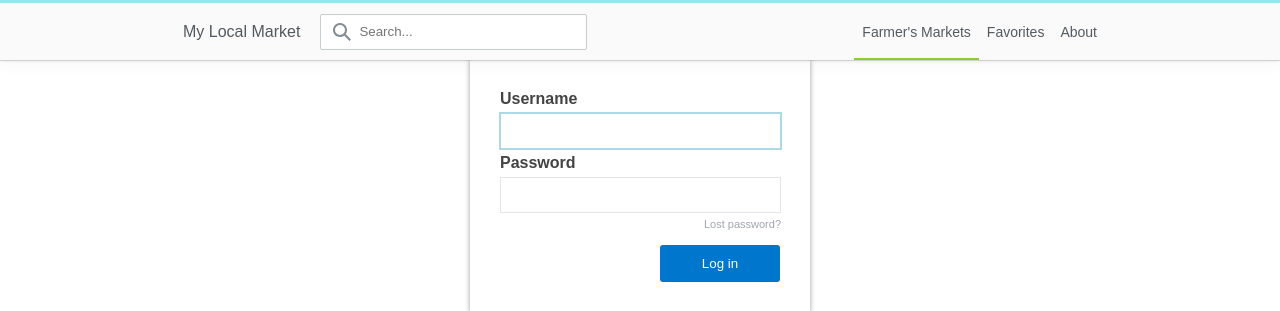
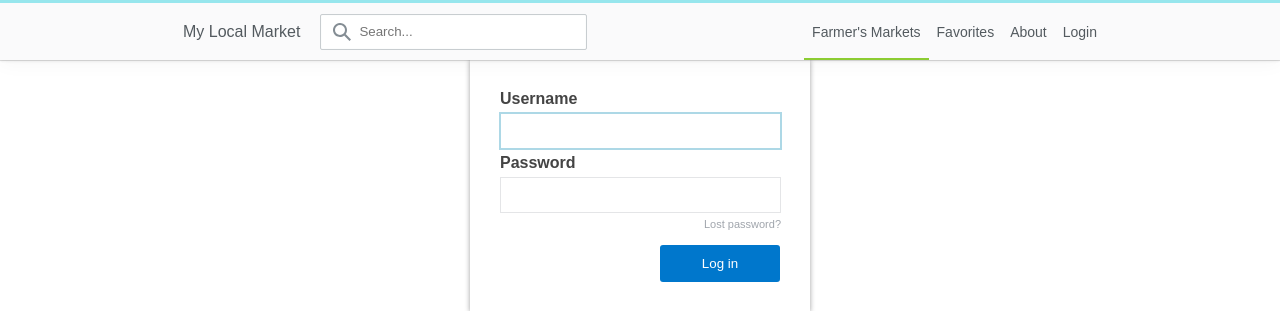
Before and after one commit to naclonts/mylocalmarket, a Django app: page /accounts/login/ in a window 1280 px wide. Shown: the top 311 px of the page. Run offline with Django 3.2, Linux system fonts and the light colour scheme; some libraries are stand-ins or nearby versions.

Commit message:
added login/logout links to homepage

```diff
--- a/markets/templates/markets/base.html
+++ b/markets/templates/markets/base.html
@@ -44,8 +44,18 @@
                     <li class="-item">
                         <a class="-link" href="#">About</a>
                     </li>
+
+                    <!-- User status -->
+                    {% if user.is_authenticated %}
+                        <li class="-item"><a class="-link" href="#">{{user.get_username}}</a></li>
+                        <li class="-item"><a class="-link" href="{% url 'auth:logout' %}?next={{request.path}}">Logout</a></li>
+                    {% else %}
+                        <li class="-item"><a class="-link" href="{% url 'auth:login' %}">Login</a></li>
+                    {% endif %}
                 </ol>
             </nav>
+
+
 
         </div>
     </header>
```
